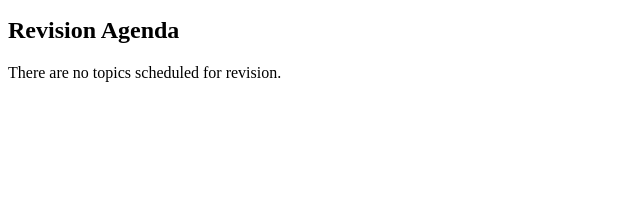
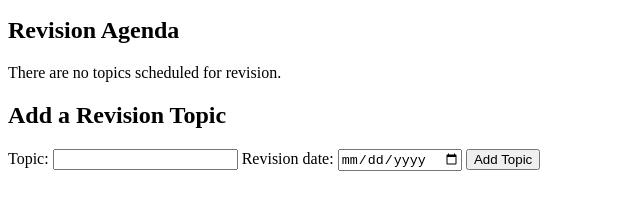
Before and after one commit to JorvanW/Jorvan-Spaced-Repition-Tracker, a website with bundled scripts: page index.html in a window 1280 px wide. Shown: the part 102-312 px from the top of the page, without its empty margins (0-640 px from the left). Built offline with nearby package versions, Linux system fonts and the light colour scheme.

Commit message:
Added more imports from storage.js and added  a revision topic form in index.html

```diff
--- a/index.html
+++ b/index.html
@@ -18,5 +18,17 @@
     <p id="agenda-message" aria-live="polite"></p>
 
     <ul id="agenda-list"></ul>
+
+    <h2>Add a Revision Topic</h2>
+
+<form id="revision-form">
+  <label for="topic">Topic:</label>
+  <input type="text" id="topic" name="topic" required>
+
+  <label for="revision-date">Revision date:</label>
+  <input type="date" id="revision-date" name="revision-date" required>
+
+  <button type="submit">Add Topic</button>
+</form>
   </body>
 </html>
--- a/script.js
+++ b/script.js
@@ -1,4 +1,6 @@
-import { getUserIds, getData } from "./storage.js";
+import { getUserIds, getData, addData, clearData } from "./storage.js";
+
+clearData("1");
 
 const userSelect = document.querySelector("#users");
 //Selects dropdown from .html
```
